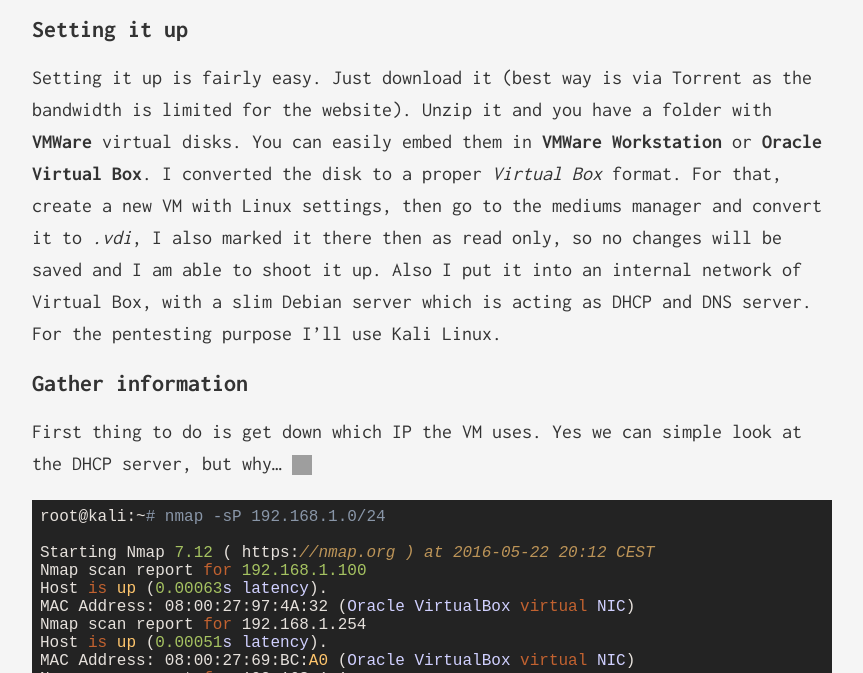
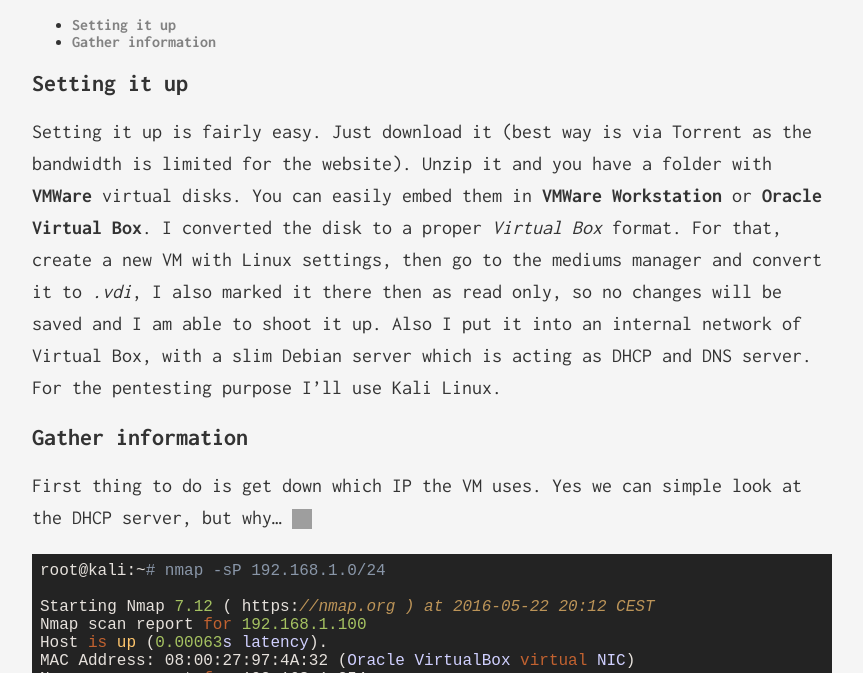
Before and after one commit to wirehack7/capsop.com, a Jekyll site: the page built from _posts/2016-05-22-acid-reloaded.markdown, in a window 1280 px wide and 900 px high, scrolled down 895 px, cut to the strip 227-900 px from the top of the window. Shown: the whole strip, without its empty margins (208-1071 px from the left). Built offline with Jekyll 4.4.1, drawn with Linux system fonts in a browser that asks for light colours; comment, search, counter and statistics services are not loaded; some of the changed lines change nothing that is shown; grey boxes are pictures that could not be loaded.

Commit message:
no message

```diff
--- a/_posts/2016-05-22-acid-reloaded.markdown
+++ b/_posts/2016-05-22-acid-reloaded.markdown
@@ -12,6 +12,7 @@
 
 ![](https://i.imgur.com/WR44iSE.png)
 
+* Will be replaced with the ToC, excluding the "Contents" header
 {:toc}
 
 ## Setting it up
```
